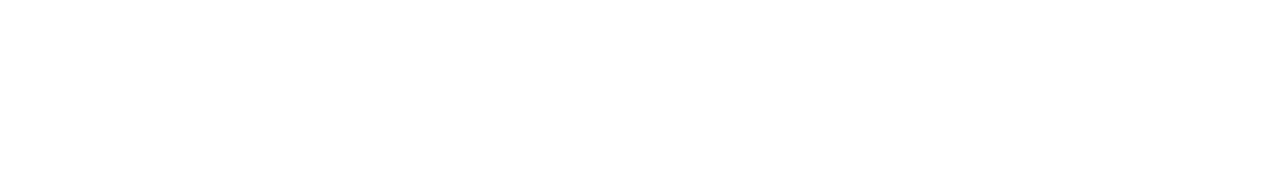
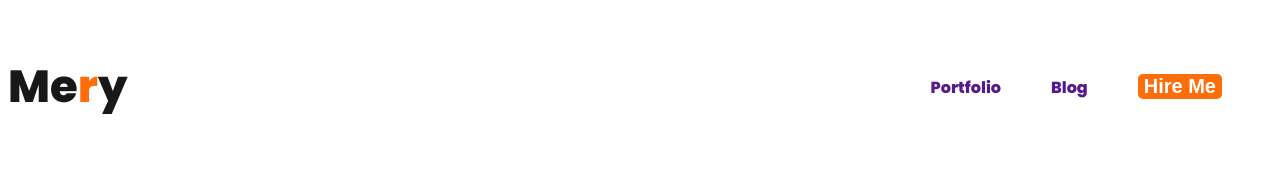
Before and after one commit to mdrobel02006949/web-developer_portfolio, a plain HTML site: page index.html in a window 1280 px wide. Drawn offline with Linux system fonts and the light colour scheme.

Commit message:
add navbar

```diff
--- a/index.html
+++ b/index.html
@@ -5,7 +5,26 @@
     <meta name="viewport" content="width=device-width, initial-scale=1.0">
     <title>web developer portfolio</title>
 </head>
+<link rel="preconnect" href="https://fonts.googleapis.com">
+<link rel="preconnect" href="https://fonts.gstatic.com" crossorigin>
+<link href="https://fonts.googleapis.com/css2?family=Lato:wght@700&family=Poppins:wght@800&display=swap" rel="stylesheet">
+<link rel="stylesheet" href="styles/portfolio.css">
 <body>
+    <header>
+        <nav>
+            <h3 class="nav-title">Me<span class="text-primary">r</span>y</h3>
+            <ul>
+                <li><a href=""> Portfolio</a></li>
+                <li><a href="">Blog</a></li>
+                <li><button class="btn-primary">Hire Me</button></li>
+            </ul>
+        </nav>
+    </header>
+    <main>
 
+    </main>
+    <footer>
+
+    </footer>
 </body>
 </html>
--- /dev/null
+++ b/styles/portfolio.css
@@ -0,0 +1,42 @@
+/*style for nav*/
+nav{
+    display: flex;
+    justify-content: space-between;
+    align-items: center;
+}
+body{
+    font-family: 'Lato', sans-serif;
+font-family: 'Poppins', sans-serif;
+}
+.nav-title{
+color: #181818;
+font-size: 45px;
+font-weight: 800;
+}
+.text-primary{
+    color: #FD6E0A;
+
+}
+nav > ul{
+     display:flex;
+     align-items: center;
+
+}
+nav li{
+    list-style-type: none;
+    margin-right: 50px;
+
+
+
+}
+nav a{
+    text-decoration: none;
+}
+.btn-primary{
+border-radius: 5px;
+background: #FD6E0A;
+border:0;
+color:  #FFF;
+font-size: 20px;
+font-weight: 700;
+}
```
